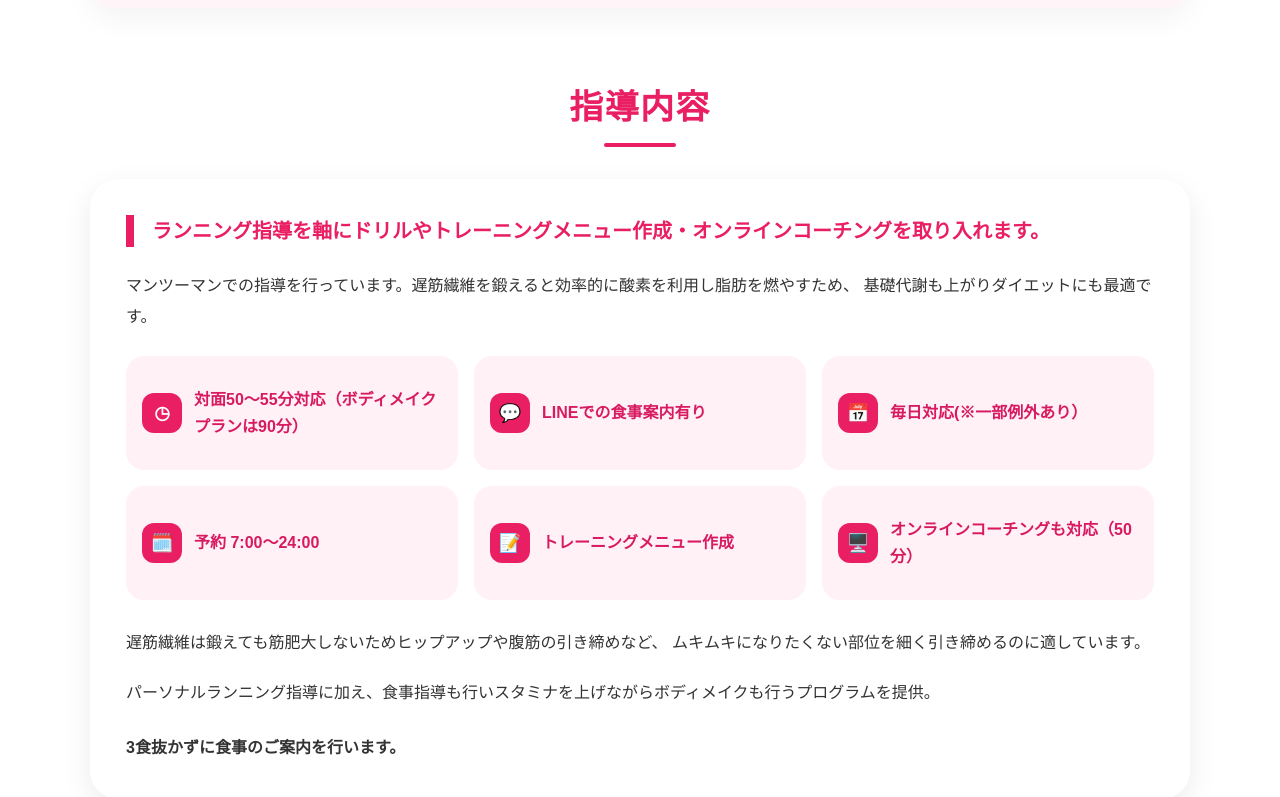
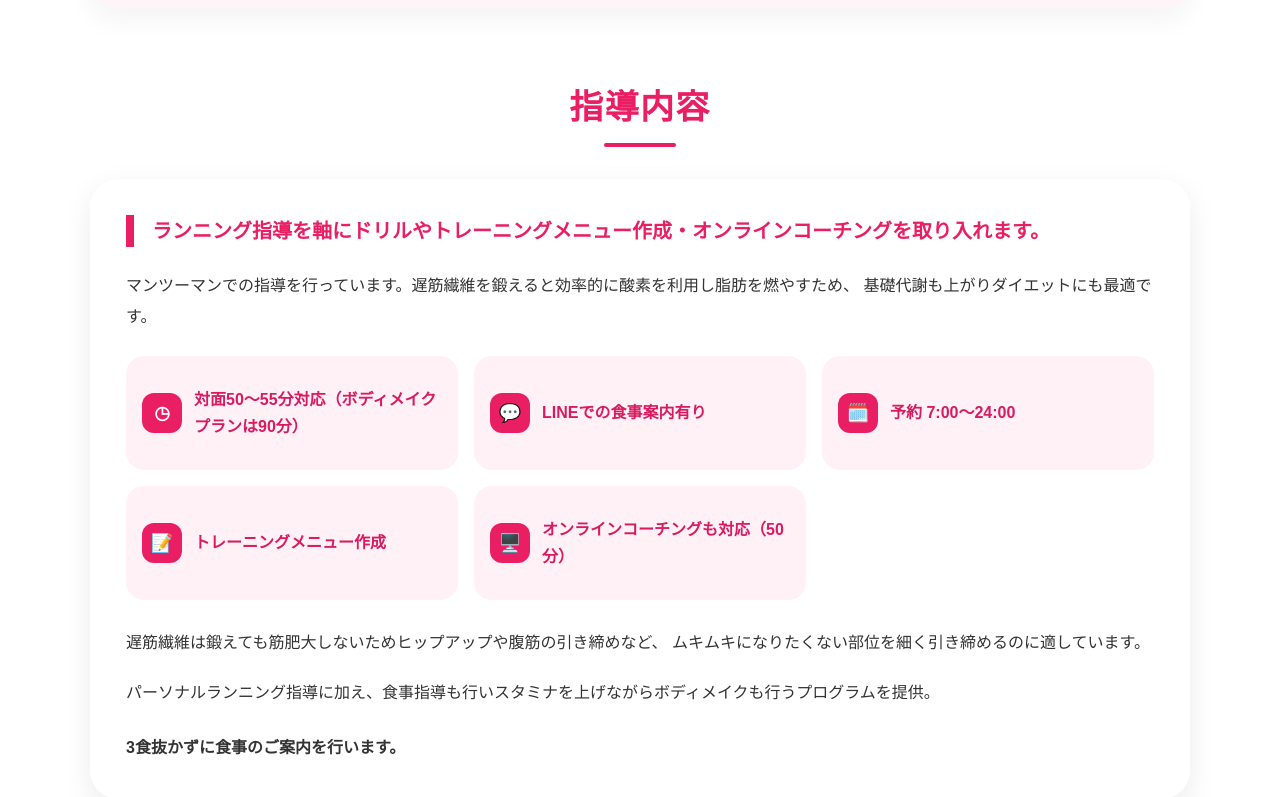
Before and after one commit to sparklingLASER/luka-web, a Next.js app: page / in a window 1280 px wide. Shown: the part 1739-2536 px from the top of the page. Built offline with nearby package versions, Linux system fonts and the light colour scheme.

Commit message:
Update page.jsx

```diff
--- a/app/page.jsx
+++ b/app/page.jsx
@@ -30,8 +30,8 @@ const lineButtonStyle = {
   cursor: 'pointer',
   textDecoration: 'none',
   display: 'inline-block',
-  textAlign: 'center', // as const を削除
-  boxSizing: 'border-box', // as const を削除
+  textAlign: 'center',
+  boxSizing: 'border-box',
 };
 
 export default function HomePage() {
@@ -157,7 +157,7 @@ export default function HomePage() {
           </div>
 
           <p style={{ marginTop: 18, fontSize: 'clamp(16px, 2.4vw, 26px)' }}>
-            ランニングのある暮らしで健康促進に特化したサービス
+            ランニングのある暮らしで健康維持に特化したサービス
           </p>
         </div>
       </section>
@@ -251,17 +251,50 @@ export default function HomePage() {
             基礎代謝も上がりダイエットにも最適です。
           </p>
 
-          <div style={{ display: 'grid', gridTemplateColumns: 'repeat(auto-fit, minmax(280px, 1fr))', gap: 16, marginBottom: 28 }}>
+          {/* 指導内容カード一覧（「毎日対応」を削除し中央寄せに設定） */}
+          <div
+            style={{
+              display: 'grid',
+              gridTemplateColumns: 'repeat(auto-fit, minmax(280px, 1fr))',
+              gap: 16,
+              justifyContent: 'center',
+              marginBottom: 28,
+            }}
+          >
             {[
               ['◷', '対面50〜55分対応（ボディメイクプランは90分）'],
               ['💬', 'LINEでの食事案内有り'],
-              ['📅', '毎日対応(※一部例外あり）'],
               ['🗓️', '予約 7:00〜24:00'],
               ['📝', 'トレーニングメニュー作成'],
               ['🖥️', 'オンラインコーチングも対応（50分）'],
             ].map(([icon, text], index) => (
-              <div key={index} style={{ background: '#fff1f6', borderRadius: 18, padding: '18px 16px', display: 'flex', alignItems: 'center', gap: 12, minHeight: 78 }}>
-                <div style={{ width: 40, height: 40, minWidth: 40, borderRadius: 12, background: '#e91e63', color: '#fff', display: 'flex', alignItems: 'center', justifyContent: 'center', fontSize: 18, fontWeight: 700 }}>
+              <div
+                key={index}
+                style={{
+                  background: '#fff1f6',
+                  borderRadius: 18,
+                  padding: '18px 16px',
+                  display: 'flex',
+                  alignItems: 'center',
+                  gap: 12,
+                  minHeight: 78,
+                }}
+              >
+                <div
+                  style={{
+                    width: 40,
+                    height: 40,
+                    minWidth: 40,
+                    borderRadius: 12,
+                    background: '#e91e63',
+                    color: '#fff',
+                    display: 'flex',
+                    alignItems: 'center',
+                    justifyContent: 'center',
+                    fontSize: 18,
+                    fontWeight: 700,
+                  }}
+                >
                   {icon}
                 </div>
                 <div style={{ color: '#d81b60', fontSize: 16, fontWeight: 700, lineHeight: 1.7 }}>
```
